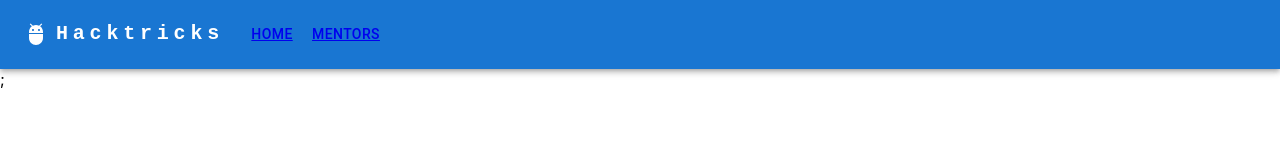
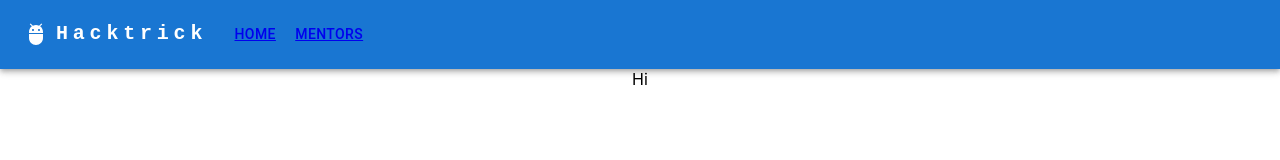
Before and after one commit to im-busari/hacktricks-athena, a React (Create React App) app in the folder web-app/: page /mentors/1 in a window 1280 px wide. Shown: the top 160 px of the page. Built offline with nearby package versions, Linux system fonts and the light colour scheme.

Commit message:
Hactrick, working on calendar

```diff
--- a/web-app/src/App.tsx
+++ b/web-app/src/App.tsx
@@ -2,6 +2,7 @@ import React from "react";
 import { BrowserRouter, Routes, Route } from "react-router-dom";
 import "./App.css";
 import { MentorsPage } from "./pages/MentorsPage";
+import { MentorDetailPage } from "./pages/MentorDetailPage";
 import { Footer } from "./components/common/Footer";
 import { Header } from "./components/common/Header";
 
@@ -9,16 +10,14 @@ function App() {
   return (
     <BrowserRouter>
       <div className="App">
-        {/* <nav>
-          <Link to="/mentors">Mentors</Link>
-        </nav> */}
         <Header />
         <Routes>
           <Route path="/mentors" element={<MentorsPage />} />
+          <Route path="/mentors/:id" element={<MentorDetailPage />} />
         </Routes>
         <Footer />
       </div>
-      ;
+
     </BrowserRouter>
   );
 }
--- a/web-app/src/components/common/Header.tsx
+++ b/web-app/src/components/common/Header.tsx
@@ -49,7 +49,7 @@ export const Header = () => {
               textDecoration: "none",
             }}
           >
-            Hacktricks
+            Hacktrick
           </Typography>
 
           <Box sx={{ flexGrow: 1, display: { xs: "flex", md: "none" } }}>
--- a/web-app/src/components/mentors/MentorCard.tsx
+++ b/web-app/src/components/mentors/MentorCard.tsx
@@ -2,6 +2,7 @@ import CardMedia from "@mui/material/CardMedia";
 import CardContent from "@mui/material/CardContent";
 import Typography from "@mui/material/Typography";
 import Card from "@mui/material/Card";
+import { Link } from "react-router-dom";
 
 interface IMentor {
   name: string;
@@ -13,6 +14,7 @@ interface IMentor {
 export const MentorCard = (props: IMentor) => {
   return (
     <div>
+      <Link to={`/mentors/1`}>
       <Card style={{ margin: "2rem" }} sx={{ maxWidth: 280 }}>
         <CardMedia
           component="img"
@@ -28,6 +30,7 @@ export const MentorCard = (props: IMentor) => {
           </Typography>
         </CardContent>
       </Card>
+      </Link>
     </div>
   );
 };
--- /dev/null
+++ b/web-app/src/pages/MentorDetailPage.tsx
@@ -0,0 +1,5 @@
+export const MentorDetailPage = ()  => {
+  return (
+    <div>Hi</div>
+  );
+}
```
